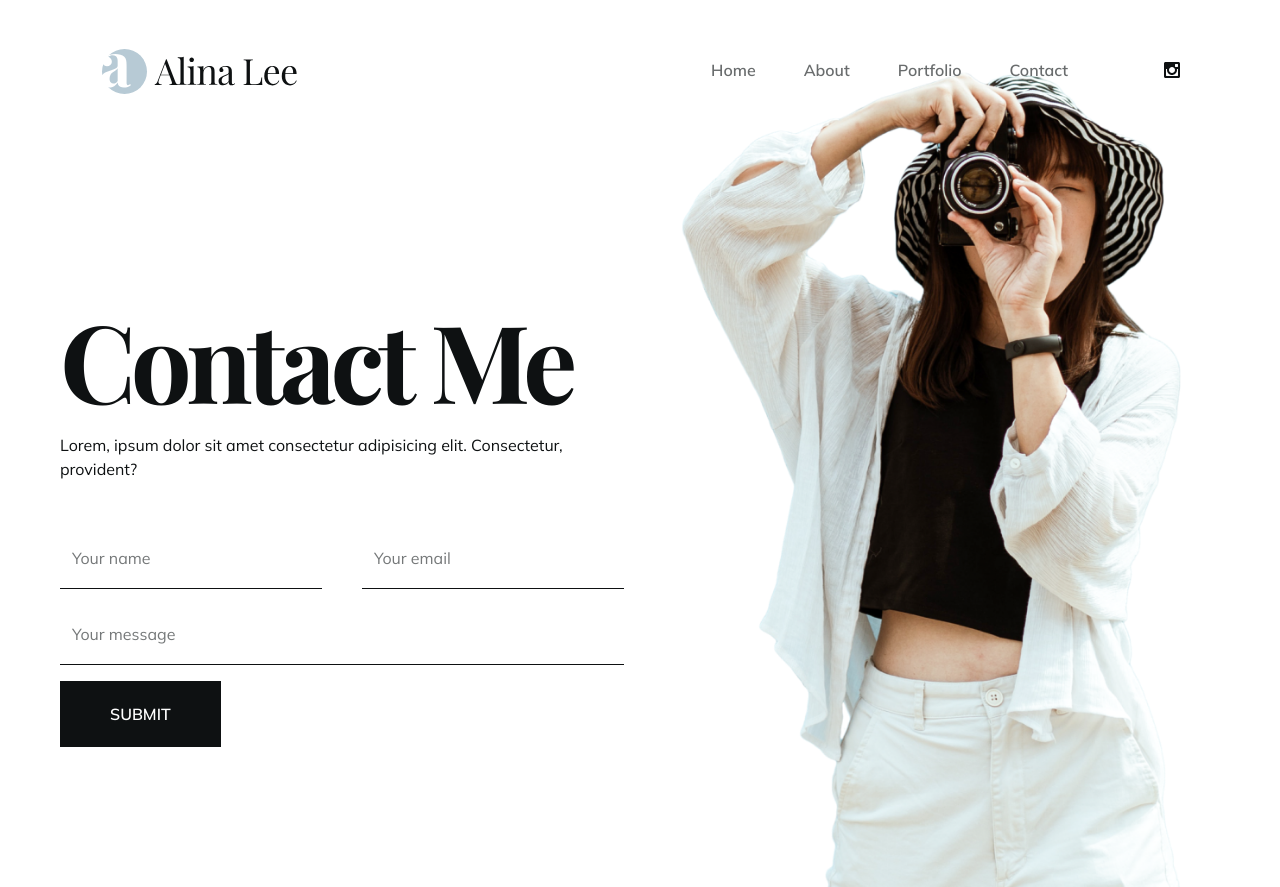
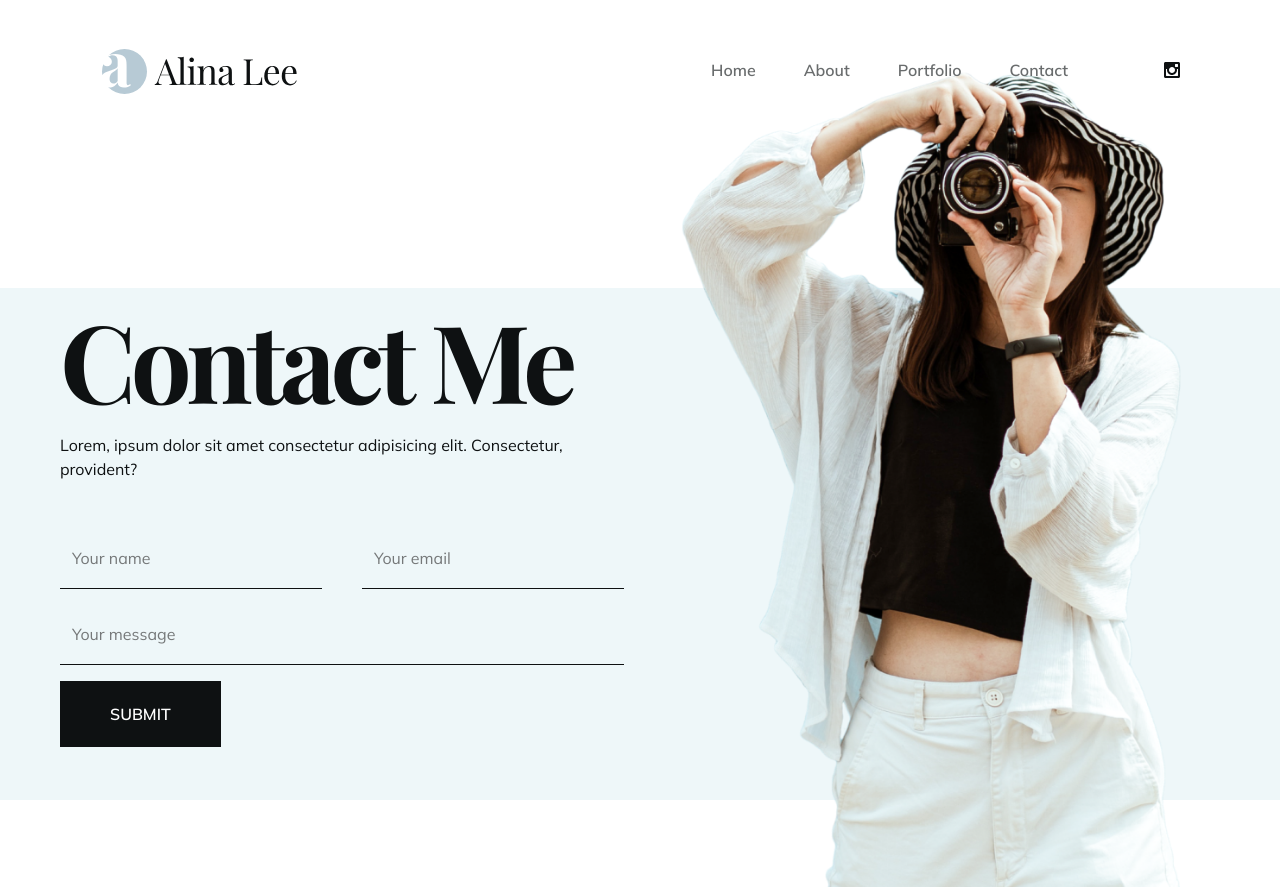
Before and after one commit to davidwiese/seanfitzpatrickphotography, a React (Create React App) app: page /contact in a window 1280 px wide. Built offline with nearby package versions, Linux system fonts and the light colour scheme; the HTML template or start-up script is replaced by a standard one; a web font is replaced by a local one.

Commit message:
Add motion animation to Contact

```diff
--- a/src/pages/Contact.js
+++ b/src/pages/Contact.js
@@ -1,15 +1,27 @@
 import React from "react";
 import WomanImg from "../img/contact/woman.png";
+import { motion } from "framer-motion";
+import { transition1 } from "../transitions";
 
 const Contact = () => {
 	return (
-		<section className="section bg-white">
+		<motion.section
+			initial={{ opacity: 0, y: "100%" }}
+			animate={{ opacity: 1, y: 0 }}
+			exit={{ opacity: 0, y: "100%" }}
+			transition={transition1}
+			className="section bg-white"
+		>
 			<div className="container mx-auto h-full">
 				<div className="flex flex-col lg:flex-row h-full items-center justify-start pt-36 gap-x-8 text-center lg:text-left">
 					{/* bg */}
-					<div className="hidden lg:flex bg-[#eef7f9] absolute bottom-0 left-0 right-0 top-72 -z-10">
-						bg
-					</div>
+					<motion.div
+						initial={{ opacity: 0, y: "100%" }}
+						animate={{ opacity: 1, y: 0 }}
+						exit={{ opacity: 0, y: "100%" }}
+						transition={transition1}
+						className="hidden lg:flex bg-[#eef7f9] absolute bottom-0 left-0 right-0 top-72 -z-10"
+					></motion.div>
 					{/* text & form */}
 					<div className="lg:flex-1 lg:pt-32 px-4">
 						<h1 className="h1">Contact Me</h1>
@@ -42,12 +54,18 @@
 						</form>
 					</div>
 					{/* image */}
-					<div className="lg:flex-1">
+					<motion.div
+						initial={{ opacity: 0, y: "100%" }}
+						animate={{ opacity: 1, y: 0 }}
+						exit={{ opacity: 0, y: "100%" }}
+						transition={{ transition: transition1, duration: 1.5 }}
+						className="lg:flex-1"
+					>
 						<img src={WomanImg} alt="" />
-					</div>
+					</motion.div>
 				</div>
 			</div>
-		</section>
+		</motion.section>
 	);
 };
 
```
